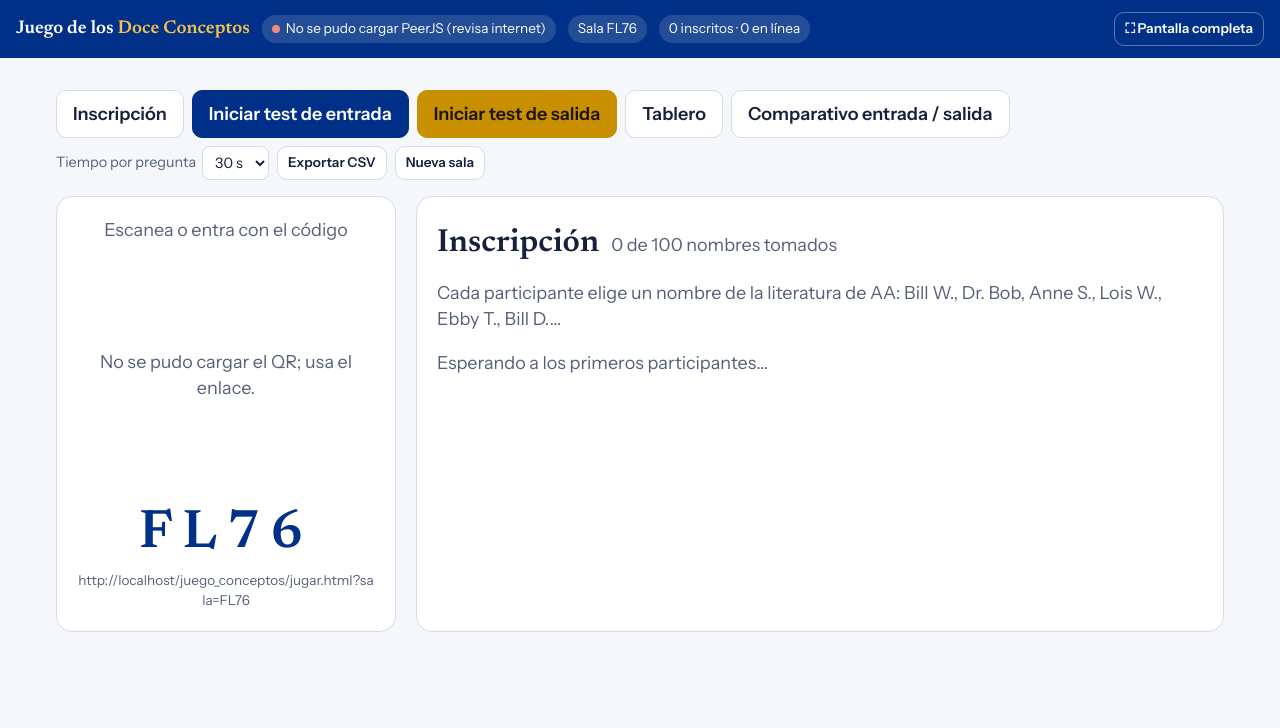
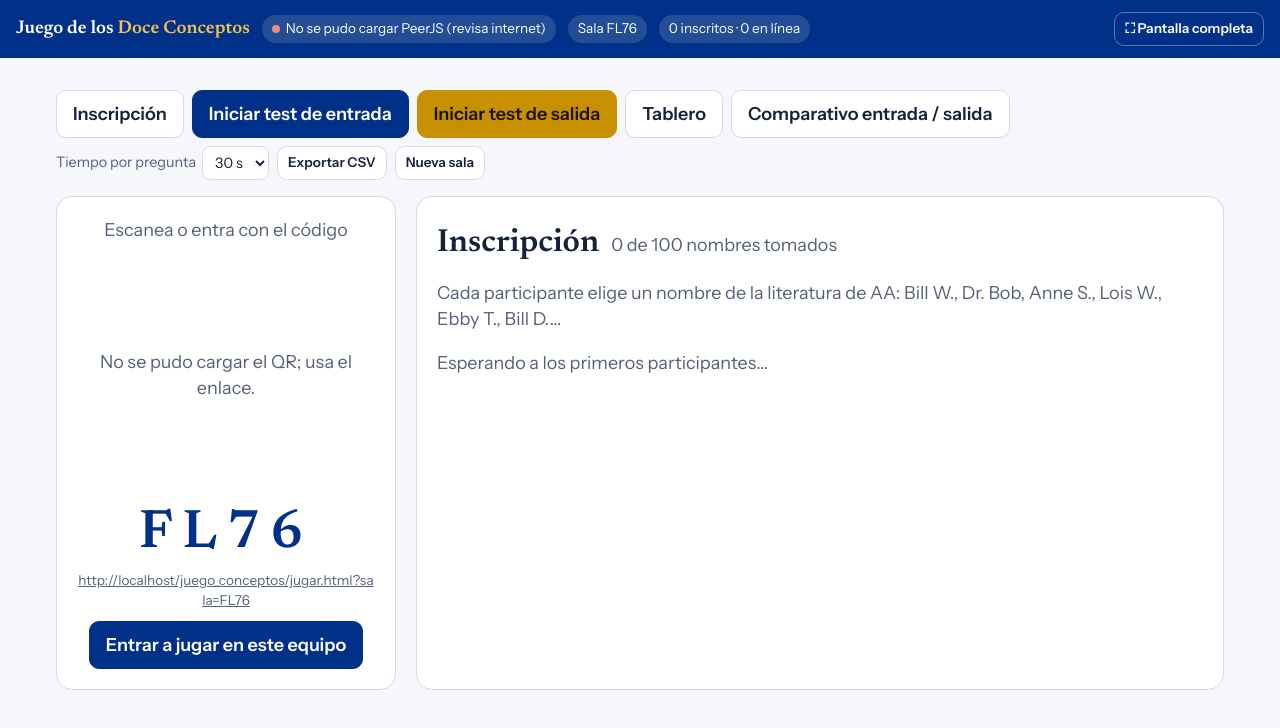
Before and after one commit to wiroal/wiroal.github.io, a plain HTML site: page juego_conceptos/pantalla.html in a window 1280 px wide. Drawn offline with Linux system fonts and the light colour scheme.

Commit message:
Juego de los Conceptos: botón para entrar a jugar desde la pantalla
Co-Authored-By: Claude Opus 5.5 <noreply@anthropic.com>

```diff
--- a/juego_conceptos/pantalla.html
+++ b/juego_conceptos/pantalla.html
@@ -286,7 +286,8 @@ function vLobby(){
       <span class="tenue">Escanea o entra con el código</span>
       <div id="qr"></div>
       <div class="codigo">${esc(E.sala)}</div>
-      <div class="enlace">${esc(urlJugar())}</div>
+      <a class="enlace" href="${esc(urlJugar())}" target="_blank" rel="noopener">${esc(urlJugar())}</a>
+      <a class="btn prim" href="${esc(urlJugar())}" target="_blank" rel="noopener" style="text-decoration:none">Entrar a jugar en este equipo</a>
     </div>
     <div class="tarjeta">
       <div class="titulo-vista"><h2>Inscripción</h2><span class="tenue">${lista.length} de ${NOMBRES.length} nombres tomados</span></div>
```
